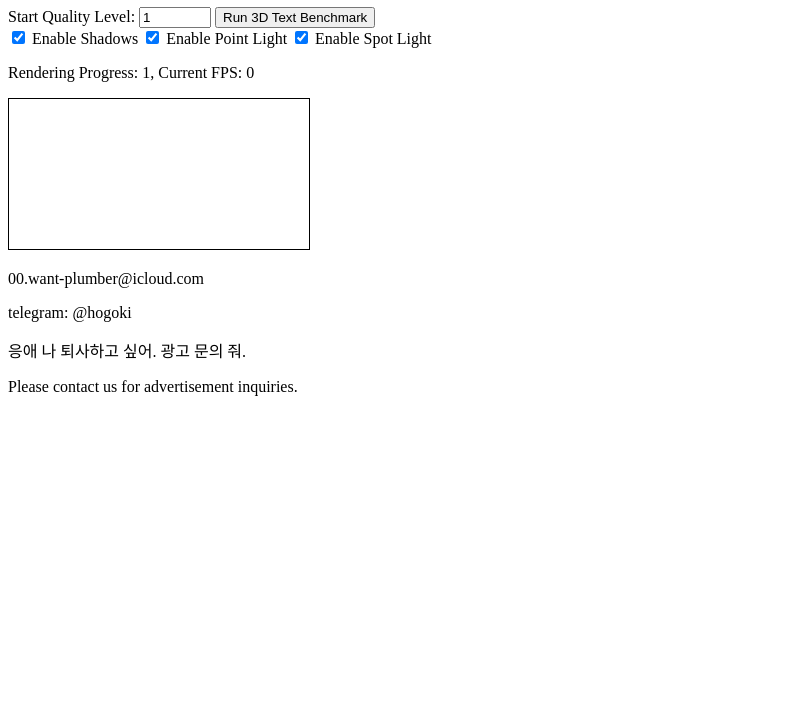
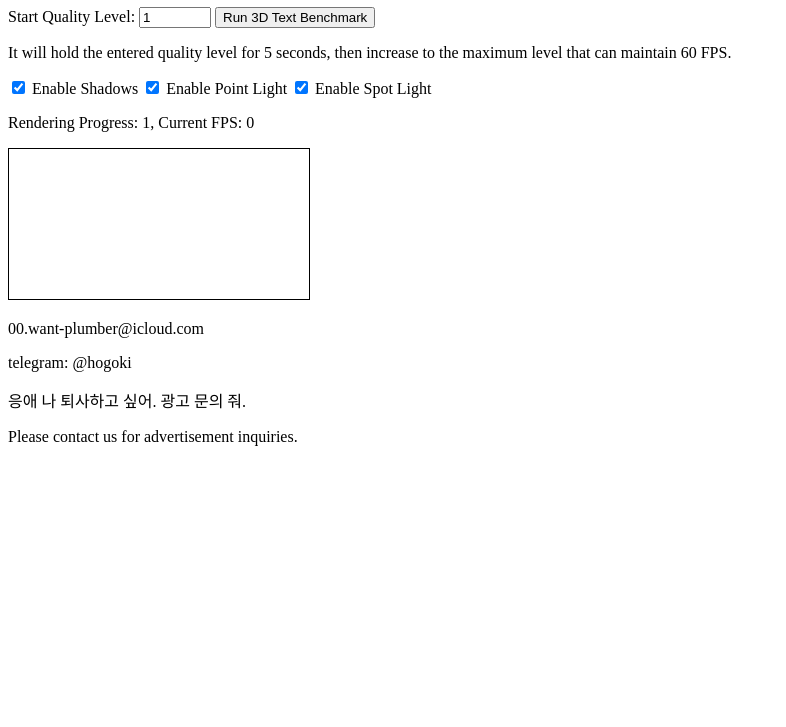
Before and after one commit to JeongHogok/raytrac.ing, a plain HTML site: page index.html in a window 1280 px wide. Shown: the part 73-800 px from the top of the page, without its empty margins (0-786 px from the left). Drawn offline with nearby package versions, Linux system fonts and the light colour scheme.

Commit message:
Update index.html

```diff
--- a/index.html
+++ b/index.html
@@ -32,6 +32,7 @@
     <label for="start-quality-level">Start Quality Level:</label>
     <input type="number" id="start-quality-level" value="1" min="1" max="1000">
     <button onclick="run3DTextBenchmark()">Run 3D Text Benchmark</button>
+    <p>It will hold the entered quality level for 5 seconds, then increase to the maximum level that can maintain 60 FPS.</p>
     <div>
         <label>
             <input type="checkbox" id="shadow-toggle" checked> Enable Shadows
```
